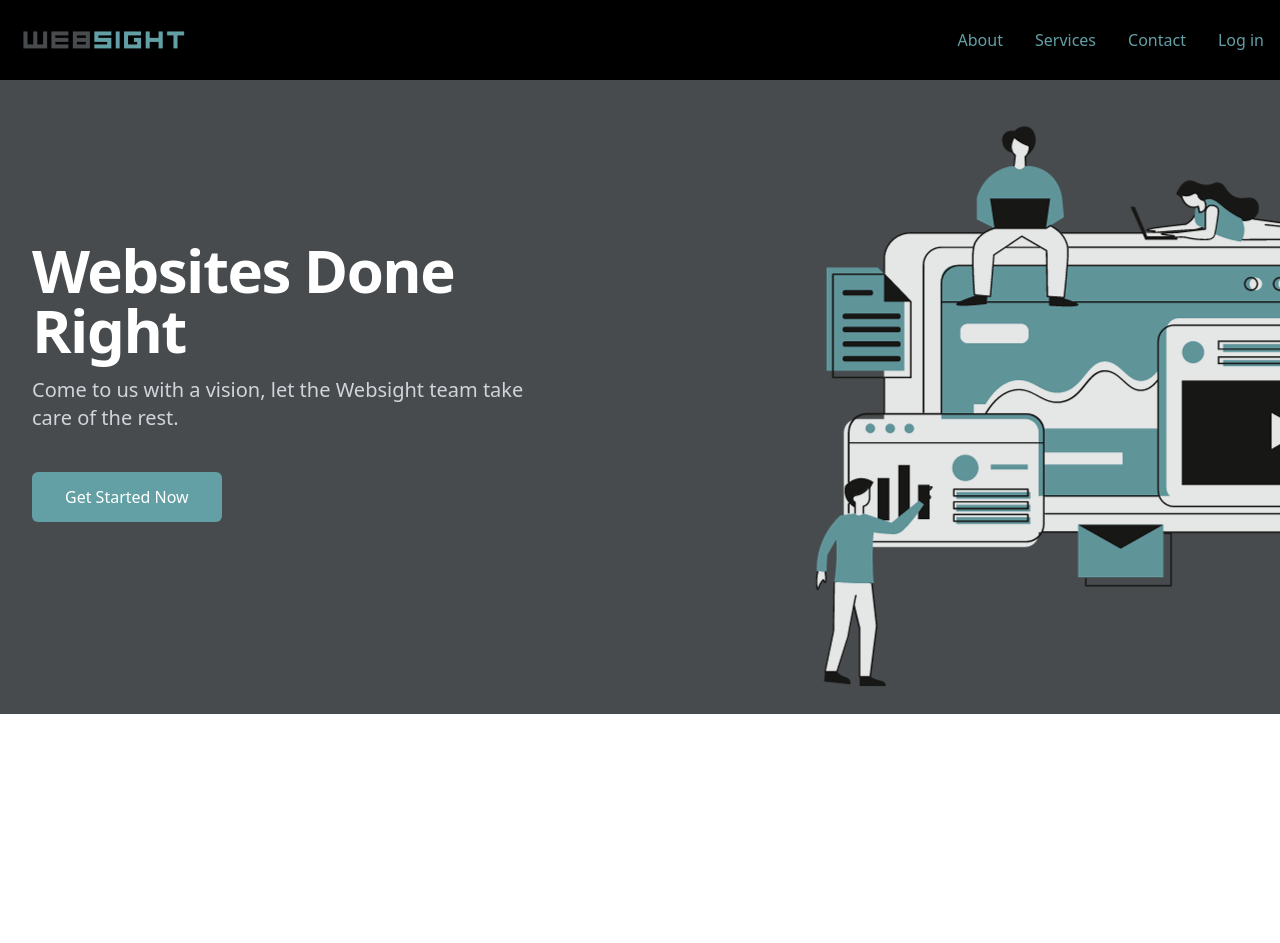
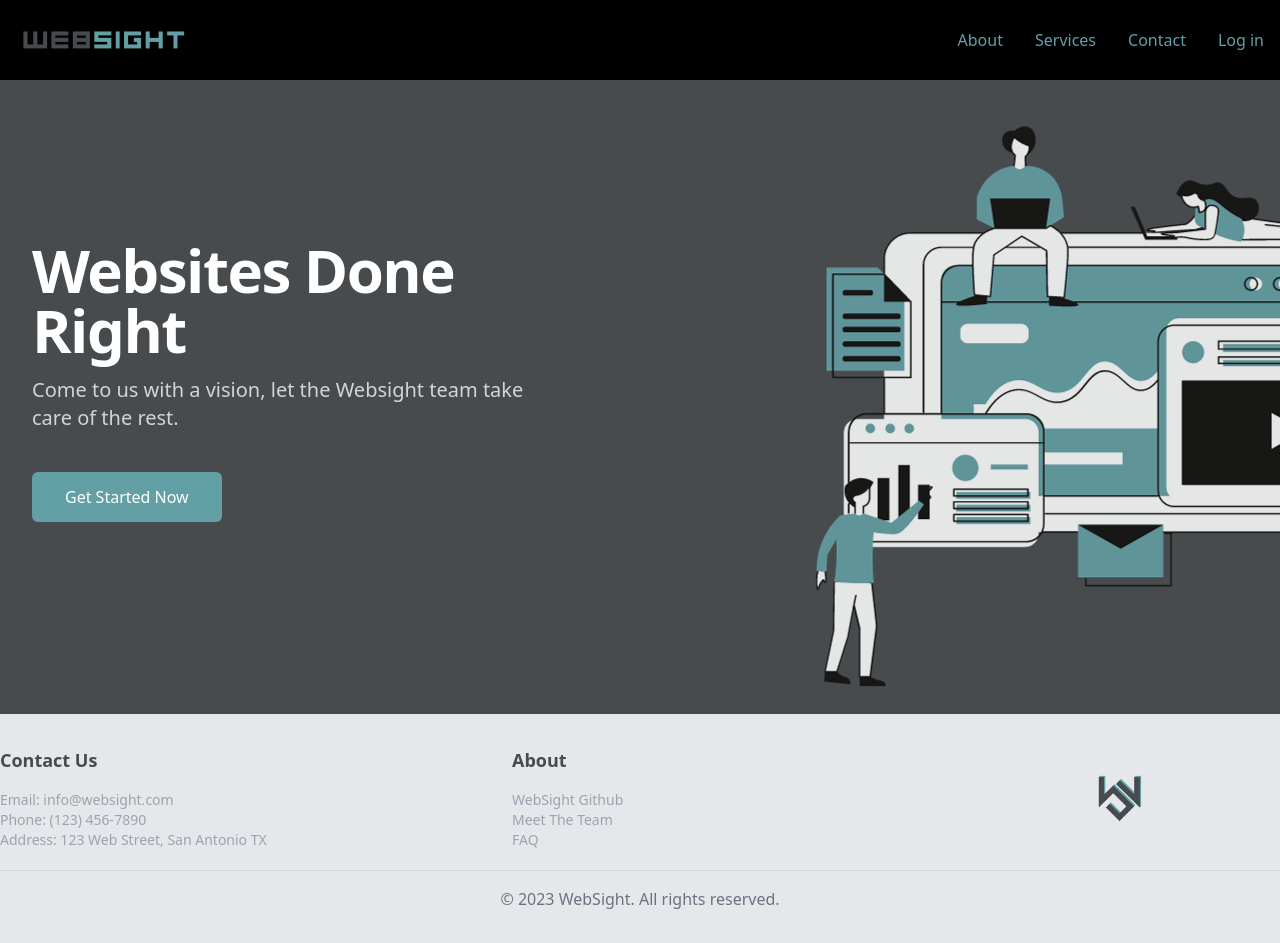
Before and after one commit to JoshON5/websight, a React (Vite) app in the folder client/: page / in a window 1280 px wide. Before the commit the page ends 800 px from the top, so only its background shows below. Built offline with nearby package versions, Linux system fonts and the light colour scheme.

Commit message:
footer updated/nav contact link to email

```diff
--- a/client/src/App.jsx
+++ b/client/src/App.jsx
@@ -6,7 +6,7 @@ import { setContext } from '@apollo/client/link/context';
 
 
 import Nav from './components/Nav';
-
+import Footer from './components/Footer';
 const httpLink = createHttpLink({
   uri: '/graphql'
 });
@@ -34,7 +34,7 @@ function App() {
           <div className="container">
             <Outlet />
           </div>
-          {/* <Footer /> */}
+          <Footer />
         </div>
     </ApolloProvider>
   );
--- a/client/src/components/Footer/index.jsx
+++ b/client/src/components/Footer/index.jsx
@@ -0,0 +1,53 @@
+import { Link } from 'react-router-dom';
+import Image from '../../assets/websight-icon.png';
+
+{/* <Link to="https://github.com/JoshON5/websight"> WebSight Github
+</Link> */}
+const Footer = () => {
+        return (
+            <footer className="bg-gray-200 text-webGrey py-8">
+            <div className="container mx-auto flex flex-wrap justify-between">
+              {/* Contact Column */}
+              <div className="w-full sm:w-1/2 md:w-1/4 pr-8 mb-8 sm:mb-0">
+                <h3 className="text-lg font-bold mb-4">Contact Us</h3>
+                <div className="text-sm text-gray-400">
+                <p>Email: info@websight.com</p>
+                <p>Phone: (123) 456-7890</p>
+                <p>Address: 123 Web Street, San Antonio TX</p>
+                </div>
+              </div>
+
+              {/* Links Column */}
+              <div className="w-full sm:w-1/2 md:w-1/4 pl-8 mb-8 sm:mb-0">
+                <h3 className="text-lg font-bold mb-4">About</h3>
+                <div className="flex space-x-4 text-sm text-gray-400">
+                  <Link to="https://github.com/JoshON5/websight" className='hover:text-webTeal'> WebSight Github
+                    </Link>
+                </div>
+                <div className="flex space-x-4 text-sm text-gray-400">
+                  <Link to="/about" className='hover:text-webTeal'> Meet The Team
+                    </Link>
+                </div>
+                <div className="flex space-x-4 text-sm text-gray-400">
+                  <Link to="/services" className='hover:text-webTeal'> FAQ
+                    </Link>
+                </div>
+              </div>
+
+              {/* WebSight Icon Column */}
+              <div className="w-full sm:w-1/2 md:w-1/4 flex items-center justify-center mb-8 sm:mb-0">
+                <Link to="/">
+                  <img src={Image} alt="WebSight Icon" className="h-12 w-12" />
+                </Link>
+              </div>
+
+              {/* Copyright Division */}
+              <div className="w-full border-t border-gray-300 pt-4 text-center text-gray-500 mt-5">
+                <p>&copy; 2023 WebSight. All rights reserved.</p>
+              </div>
+            </div>
+          </footer>
+          );
+    };
+
+  export default Footer;
--- a/client/src/components/Nav/index.jsx
+++ b/client/src/components/Nav/index.jsx
@@ -26,7 +26,7 @@ const Nav = () => {
         <Link className="block py-2 pl-3 pr-4 text-webTeal rounded md:hover:bg-transparent md:border-0 md:hover:text-cyan-50 md:p-0" to="/services">Services</Link>
         </li>
         <li>
-        <Link  className="block py-2 pl-3 pr-4 text-webTeal rounded md:hover:bg-transparent md:border-0 md:hover:text-cyan-50 md:p-0" to="/about">Contact</Link>
+        <Link  className="block py-2 pl-3 pr-4 text-webTeal rounded md:hover:bg-transparent md:border-0 md:hover:text-cyan-50 md:p-0" to="mailto:info@websight.com">Contact</Link>
         </li>
         <li>
         {Auth.loggedIn() ? (
```
